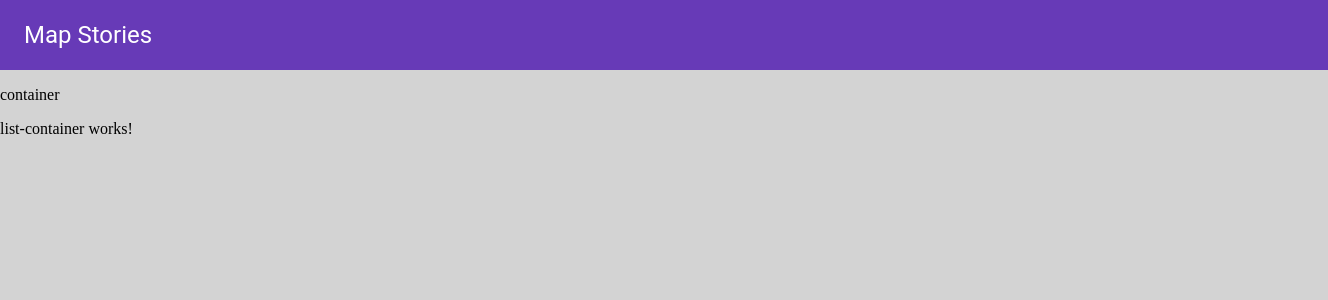
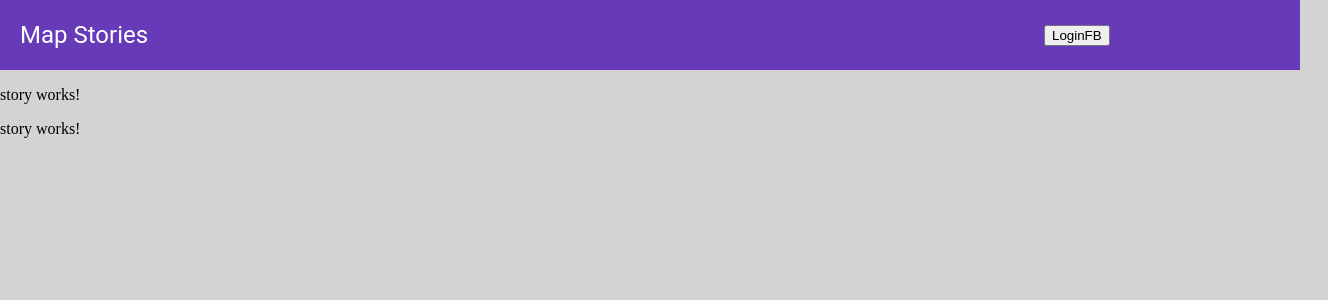
Before and after one commit to franzspiess/map-stories-mobile, an Angular app in the folder map-app/: page /list in a window 1280 px wide. Shown: the top 300 px of the page, 1328 px wide, since content can reach past the window. Built offline with nearby package versions, Linux system fonts and the light colour scheme.

Commit message:
working on routing

```diff
--- a/map-app/src/app/container/container.component.html
+++ b/map-app/src/app/container/container.component.html
@@ -1,5 +1,3 @@
 <div class="backGround">
-<p>
-  container
-</p>
+<app-list-container></app-list-container>
 </div>
--- a/map-app/src/app/list-container/list-container.component.html
+++ b/map-app/src/app/list-container/list-container.component.html
@@ -1,3 +1,3 @@
 <p>
-  list-container works!
+  <app-story></app-story>
 </p>
--- a/map-app/src/app/navbar/navbar.component.html
+++ b/map-app/src/app/navbar/navbar.component.html
@@ -1,5 +1,6 @@
 <div>
   <div class='titleBoard'>
     <a class='title'>Map Stories</a>
+    <button>LoginFB</button>
   </div>
 </div>
--- a/map-app/src/app/navbar/navbar.component.scss
+++ b/map-app/src/app/navbar/navbar.component.scss
@@ -6,8 +6,7 @@
   position: relative;
   z-index: 1100;
   width: 100%;
-  padding-left: 24px;
-  padding-right: 24px;
+  padding-left: 20px;
   }
 
   .title {
@@ -17,3 +16,7 @@
   font-size: 24px;
   font-weight: 400;
   }
+
+  a {
+    width: 80%;
+  }
```
Also changed, not shown: map-app/src/app/data.service.ts (added, +17 -0 lines), map-app/src/app/app-routing.module.ts (line endings or trailing spaces), 1 other file (tests, documents, lock files or other folders).
